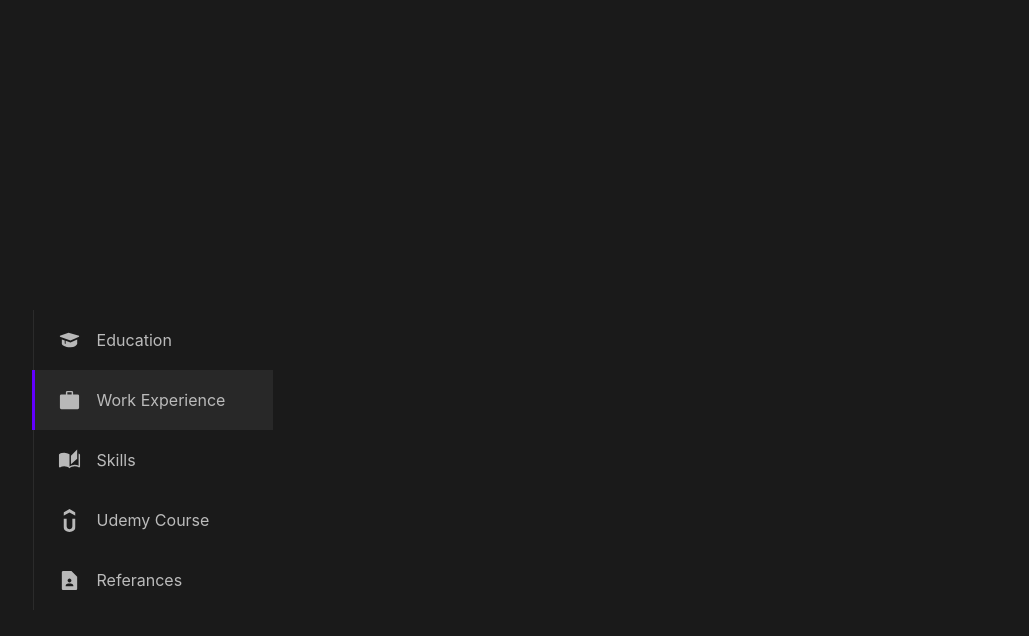
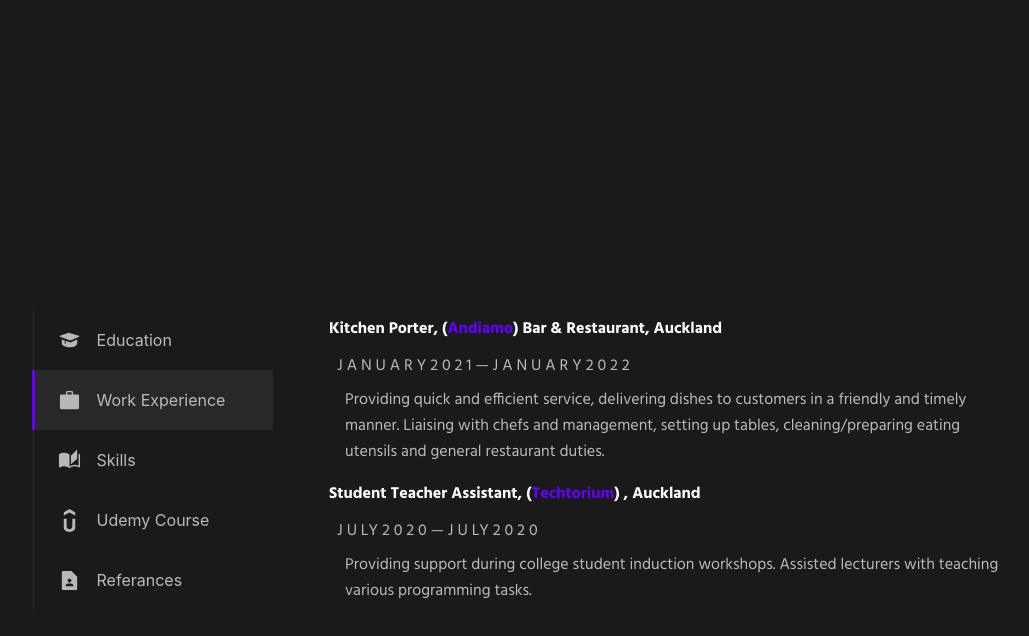
Before and after one commit to TajLonghurst/React-Portfolio-Project, a React (Create React App) app: page / in a window 1280 px wide. Both pictures are taken after a click on the item "Work Experience". Shown: the part 1540-2176 px from the top of the page, without its empty margins (103-1132 px from the left). Built offline with nearby package versions, Linux system fonts and the light colour scheme; a web font is replaced by a local one.

Commit message:
Componet Resume added Work & Udemy

```diff
--- a/src/Components/Resume/ResumeContent.tsx
+++ b/src/Components/Resume/ResumeContent.tsx
@@ -1,14 +1,18 @@
 import React from "react";
 import classes from "./ResumeContent.module.scss";
-import ResumeEducation from "./ResumeSections/ResumeEducation";
 import { useSelector } from "react-redux";
 import { RootState } from "../../ReduxStore/Index";
+import ResumeEducation from "./ResumeSections/ResumeEducation";
+import ResumeWorkExperience from "./ResumeSections/ResumeWorkExperience";
+import ResumeUdemyCourse from "./ResumeSections/ResumeUdemyCourse";
 
 const ResumeContent = () => {
   const isActive = useSelector((state: RootState) => state.ui.ResumeList);
   return (
     <div className={classes.container}>
       {isActive[0].isActive && <ResumeEducation />}
+      {isActive[1].isActive && <ResumeWorkExperience />}
+      {isActive[3].isActive && <ResumeUdemyCourse />}
     </div>
   );
 };
--- /dev/null
+++ b/src/Components/Resume/ResumeSections/ResumeUdemyCourse.module.scss
@@ -0,0 +1,29 @@
+@import "../../../Scss/index";
+
+.body {
+  margin: 1rem;
+
+  .header {
+    font-size: 1rem;
+    color: $PrimaryHeaderColor;
+    font-family: $HindBold;
+    .techlink {
+      font-size: 1rem;
+      color: $SecondaryBgColor;
+      font-family: $HindBold;
+      list-style: none;
+      text-decoration: none;
+    }
+  }
+  .date {
+    font-family: $HindRegular;
+    color: $PrimaryTextColor;
+    margin: 0.5rem;
+  }
+  .list {
+    color: $PrimaryTextColor;
+    font-family: $HindRegular;
+    padding-left: 2rem;
+    margin: 0rem;
+  }
+}
--- /dev/null
+++ b/src/Components/Resume/ResumeSections/ResumeUdemyCourse.tsx
@@ -0,0 +1,57 @@
+import React, { Fragment } from "react";
+import BorderlessBtn from "../../UI/BorderlessBtn";
+import classes from "./ResumeUdemyCourse.module.scss";
+
+const ResumeUdemyCourse = () => {
+  return (
+    <Fragment>
+      <div className={classes.body}>
+        <h1 className={classes.header}>
+          React - The Complete Guide (incl Hooks, React Router, Redux)
+        </h1>
+        <p className={classes.date}>
+          J A N U A R Y 2 0 2 2 — M A R C H 2 0 2 2
+        </p>
+
+        <ul className={classes.list}>
+          <li className={classes.items}>48 hours on-demand video</li>
+          <li className={classes.items}>50 articles</li>
+          <li className={classes.items}>92 downloadable resources</li>
+          <li className={classes.items}>
+            By Maximilian Schwarzmüller, Academind
+          </li>
+        </ul>
+        <BorderlessBtn
+          target="_blank"
+          rel="noreferrer"
+          href="https://www.udemy.com/course/react-the-complete-guide-incl-redux/"
+        >
+          View Course
+        </BorderlessBtn>
+      </div>
+      <div className={classes.body}>
+        <h1 className={classes.header}>
+          NodeJS - The Complete Guide (MVC, REST APIs, GraphQL, Deno, MongoDB)
+        </h1>
+        <p className={classes.date}>J U L Y 2 0 2 2 — P E R E S E N T</p>
+        <ul className={classes.list}>
+          <li className={classes.items}>40.5 hours on-demand video</li>
+          <li className={classes.items}>63 articles</li>
+          <li className={classes.items}>499 downloadable resources</li>
+          <li className={classes.items}>
+            By Maximilian Schwarzmüller, Academind
+          </li>
+        </ul>
+        <BorderlessBtn
+          target="_blank"
+          rel="noreferrer"
+          href="https://www.udemy.com/course/nodejs-the-complete-guide/"
+        >
+          View Course
+        </BorderlessBtn>
+      </div>
+    </Fragment>
+  );
+};
+
+export default ResumeUdemyCourse;
--- /dev/null
+++ b/src/Components/Resume/ResumeSections/ResumeWorkExperience.module.scss
@@ -0,0 +1,29 @@
+@import "../../../Scss/index";
+
+.body {
+  margin: 1rem;
+  .header {
+    font-size: 1rem;
+    color: $PrimaryHeaderColor;
+    font-family: $HindBold;
+    .techlink {
+      font-size: 1rem;
+      color: $SecondaryBgColor;
+      font-family: $HindBold;
+      list-style: none;
+      text-decoration: none;
+    }
+  }
+  .date {
+    font-family: $HindRegular;
+    color: $PrimaryTextColor;
+    margin: 0.5rem;
+  }
+
+  .items {
+    color: $PrimaryTextColor;
+    padding-left: 1rem;
+    font-family: $HindRegular;
+    margin: 0rem;
+  }
+}
--- /dev/null
+++ b/src/Components/Resume/ResumeSections/ResumeWorkExperience.tsx
@@ -0,0 +1,57 @@
+import React, { Fragment } from "react";
+import classes from "./ResumeWorkExperience.module.scss";
+
+const ResumeWorkExperience = () => {
+  return (
+    <Fragment>
+      <div className={classes.body}>
+        <h1 className={classes.header}>
+          Kitchen Porter, (
+          <span>
+            <a
+              className={classes.techlink}
+              target="_blank"
+              rel="noreferrer"
+              href="https://www.andiamoeatery.co.nz/"
+            >
+              Andiamo
+            </a>
+          </span>
+          ) Bar & Restaurant, Auckland
+        </h1>
+        <p className={classes.date}>
+          J A N U A R Y 2 0 2 1 — J A N U A R Y 2 0 2 2
+        </p>
+        <p className={classes.items}>
+          Providing quick and efficient service, delivering dishes to customers
+          in a friendly and timely manner. Liaising with chefs and management,
+          setting up tables, cleaning/preparing eating utensils and general
+          restaurant duties.
+        </p>
+      </div>
+      <div className={classes.body}>
+        <h1 className={classes.header}>
+          Student Teacher Assistant, (
+          <span>
+            <a
+              className={classes.techlink}
+              target="_blank"
+              rel="noreferrer"
+              href="https://techtorium.ac.nz/"
+            >
+              Techtorium
+            </a>
+          </span>
+          ) , Auckland
+        </h1>
+        <p className={classes.date}>J U LY 2 0 2 0 — J U LY 2 0 2 0</p>
+        <p className={classes.items}>
+          Providing support during college student induction workshops. Assisted
+          lecturers with teaching various programming tasks.
+        </p>
+      </div>
+    </Fragment>
+  );
+};
+
+export default ResumeWorkExperience;
--- /dev/null
+++ b/src/Components/UI/BorderlessBtn.module.scss
@@ -0,0 +1,47 @@
+@import "../../Scss/index";
+
+.btn {
+  padding: 0rem;
+  transition: all 0.2s ease-in-out;
+  text-decoration: none;
+  .button {
+    margin-top: 0.6rem;
+    margin-bottom: 0.6rem;
+    padding-inline: 11px;
+    background: transparent;
+    font-family: $GudeaBold;
+    font-size: 14px;
+    color: $SecondaryBgColor;
+    border: none;
+    &:hover {
+      cursor: pointer;
+      background-color: $LinkHover;
+      border-radius: 10px;
+      .arrowicon {
+        transform: translateX(20%);
+      }
+    }
+    &:focus {
+      outline: none;
+    }
+    .btncontent {
+      @include DisplayFlexCenter(Row);
+      justify-content: left;
+      margin: 0rem;
+      width: fit-content;
+      .btntext {
+        @include DisplayFlexCenter(row);
+        height: 30px;
+        margin: 0;
+        padding-right: 7px;
+        margin-right: 6px;
+        width: fit-content;
+      }
+      .arrowicon {
+        transition: all 0.2s ease-in-out;
+        width: 22px;
+        height: 22px;
+      }
+    }
+  }
+}
--- /dev/null
+++ b/src/Components/UI/BorderlessBtn.tsx
@@ -0,0 +1,29 @@
+import React from "react";
+import classes from "./BorderlessBtn.module.scss";
+import { BorderLessBtnModel } from "../../Models/BorderLessBtnModel";
+import RightPurpleArrowIcon from "../../Assets/Icons/RightPurpleArrowIcon.svg";
+
+const BorderlessBtn: React.FC<BorderLessBtnModel> = (props) => {
+  return (
+    <a
+      className={classes.btn}
+      target={props.target}
+      rel={props.rel}
+      href={props.href}
+      onClick={props.onClick}
+    >
+      <button className={classes.button}>
+        <div className={classes.btncontent}>
+          <p className={classes.btntext}>{props.children}</p>
+          <img
+            className={classes.arrowicon}
+            src={RightPurpleArrowIcon}
+            alt=""
+          />
+        </div>
+      </button>
+    </a>
+  );
+};
+
+export default BorderlessBtn;
--- /dev/null
+++ b/src/Models/BorderLessBtnModel.tsx
@@ -0,0 +1,7 @@
+export type BorderLessBtnModel = {
+  onClick?: () => void;
+  children: React.ReactNode;
+  href: string;
+  target: string;
+  rel: string;
+};
--- a/src/ReduxStore/ui-slice.tsx
+++ b/src/ReduxStore/ui-slice.tsx
@@ -21,7 +21,6 @@ const uiSlice = createSlice({
         }
         return;
       });
-      console.log(state.ResumeList);
     },
   },
 });
--- a/src/index.scss
+++ b/src/index.scss
@@ -1,5 +1,4 @@
 @import "./Scss/Variables";
-
 html {
   scroll-behavior: smooth;
 }
@@ -12,7 +11,6 @@ body {
   -moz-osx-font-smoothing: grayscale;
   background-color: $PrimaryBgColor;
 }
-
 code {
   font-family: source-code-pro, Menlo, Monaco, Consolas, "Courier New",
     monospace;
```
Also changed, not shown: src/Assets/Icons/RightPurpleArrowIcon.svg (added).
